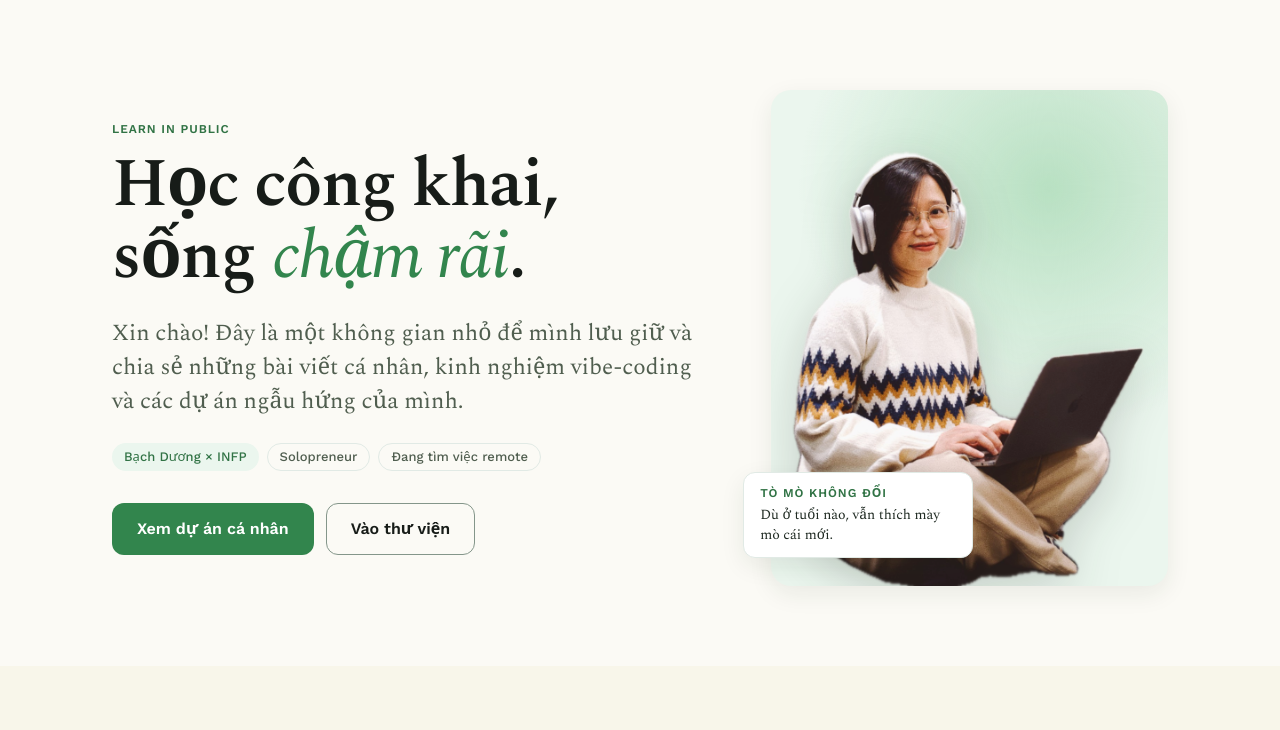
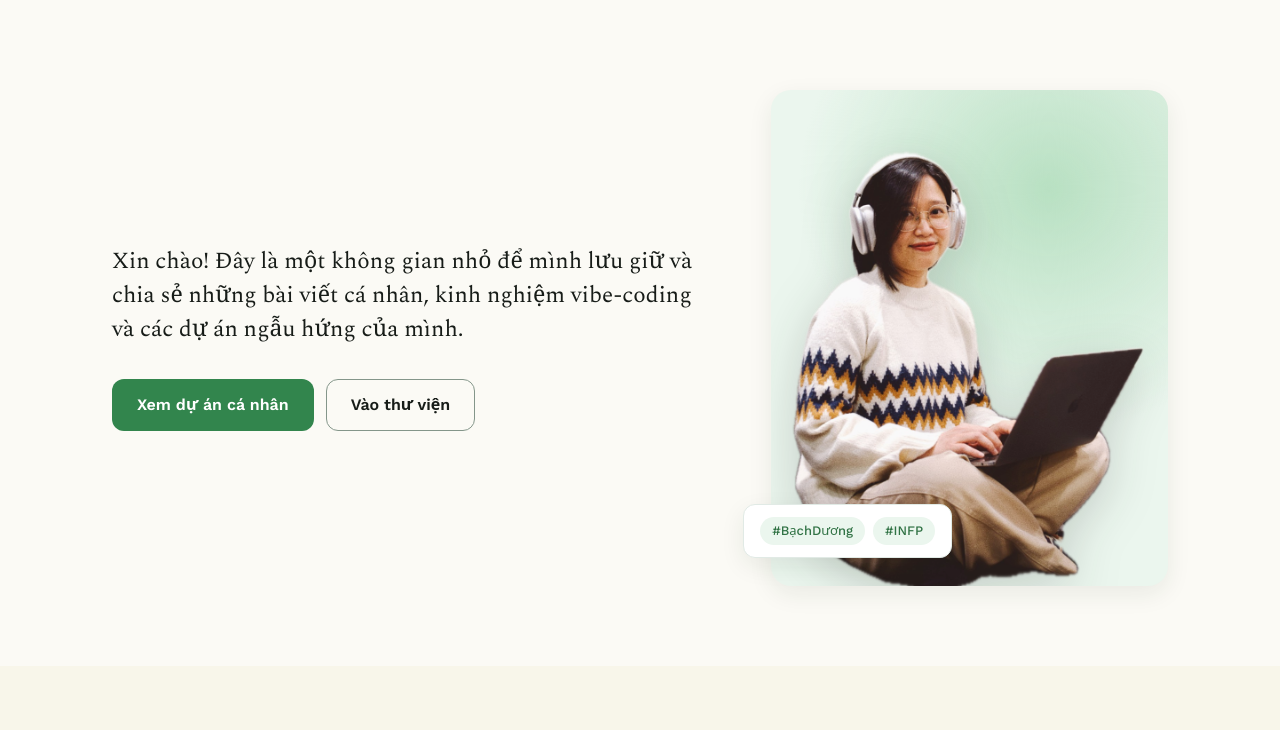
Before and after one commit to minhpth85/minhfam, a plain HTML site: page site/index.html in a window 1280 px wide. Shown: the part 70-800 px from the top of the page. Drawn offline with nearby package versions, Linux system fonts and the light colour scheme.

Commit message:
Trang chủ: bỏ tiêu đề và hashtag ở phần đầu, ảnh chỉ còn #BạchDương #INFP
Co-Authored-By: Claude Opus 5.5 <noreply@anthropic.com>

```diff
--- a/site/index.html
+++ b/site/index.html
@@ -33,7 +33,8 @@ try{var t=localStorage.getItem('theme');if(t==='dark'||t==='light')document.docu
 /* 1. hero */
 .hero{padding:var(--space-24) 0 var(--space-20)}
 .hero-grid{display:grid;grid-template-columns:1.2fr .8fr;gap:64px;align-items:center}
-.hero .chips{margin-top:24px}
+.hero .lead{margin-top:0;color:var(--text)}
+.sr-only{position:absolute;width:1px;height:1px;padding:0;margin:-1px;overflow:hidden;clip:rect(0,0,0,0);white-space:nowrap;border:0}
 .hero-actions{display:flex;flex-wrap:wrap;gap:12px;margin-top:32px}
 .portrait{position:relative}
 .portrait .ph{position:relative;border-radius:var(--radius-lg);overflow:hidden;box-shadow:var(--shadow-md);aspect-ratio:4/5;background:radial-gradient(90% 70% at 70% 20%,var(--green-300) 0,transparent 70%),var(--surface-soft);display:flex;align-items:flex-end;justify-content:center;padding:40px 16px 0}
@@ -154,14 +155,8 @@ try{var t=localStorage.getItem('theme');if(t==='dark'||t==='light')document.docu
 <section class="hero">
   <div class="container hero-grid">
     <div>
-      <p class="eyebrow">Learn in Public</p>
-      <h1>Học công khai,<br>sống <em>chậm rãi</em>.</h1>
+      <h1 class="sr-only">Minh Fam</h1>
       <p class="lead">Xin chào! Đây là một không gian nhỏ để mình lưu giữ và chia sẻ những bài viết cá nhân, kinh nghiệm vibe-coding và các dự án ngẫu hứng của mình.</p>
-      <div class="chips">
-        <span class="chip">Bạch Dương × INFP</span>
-        <span class="chip ghost">Solopreneur</span>
-        <span class="chip ghost">Đang tìm việc remote</span>
-      </div>
       <div class="hero-actions">
         <a class="btn" href="du-an.html">Xem dự án cá nhân</a>
         <a class="btn secondary" href="thu-vien.html">Vào thư viện</a>
@@ -169,7 +164,7 @@ try{var t=localStorage.getItem('theme');if(t==='dark'||t==='light')document.docu
     </div>
     <div class="portrait">
       <div class="ph"><img src="anh/lam-viec-sofa-tach-nen.png" alt="Minh đeo tai nghe, ngồi xếp bằng với laptop, mỉm cười nhìn vào máy ảnh" width="821" height="1000"></div>
-      <div class="note"><b>Tò mò không đổi</b>Dù ở tuổi nào, vẫn thích mày mò cái mới.</div>
+      <div class="note chips"><span class="chip">#BạchDương</span><span class="chip">#INFP</span></div>
     </div>
   </div>
 </section>
```
